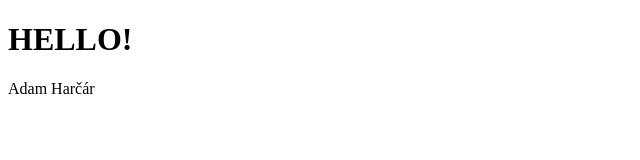
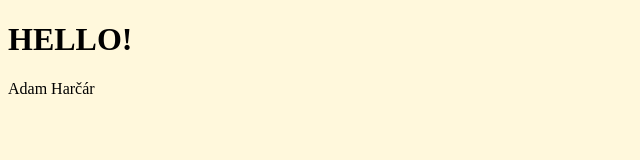
Before and after one commit to TomasBalogSPSEKE/Uranus, a plain HTML site: page index.html in a window 1280 px wide. Shown: the whole page, without its empty margins (0-640 px from the left). Drawn offline with Linux system fonts and the light colour scheme.

Commit message:
zmena body farba

```diff
--- a/main.css
+++ b/main.css
@@ -1 +1,2 @@
 h1 {font:"calibri"; color:"red"}
+body {background-color: cornsilk;}
```
